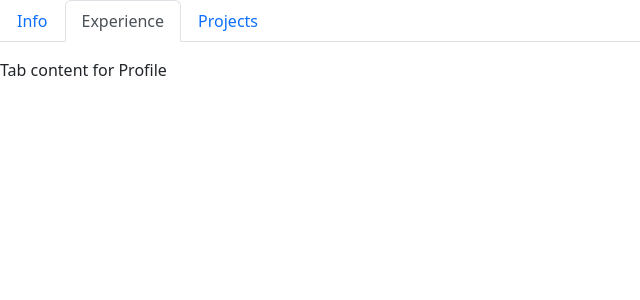
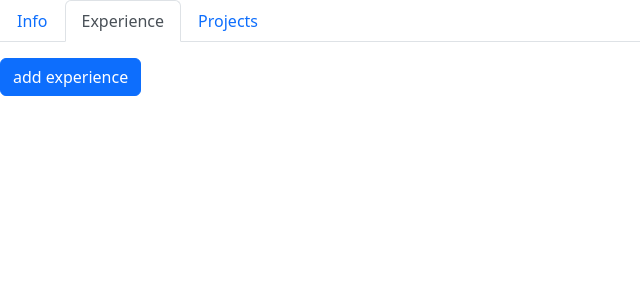
Before and after one commit to asadhmeed2/asadNx, a React (Vite) app in the folder packages/admin/: page / in a window 1280 px wide. Both pictures are taken after a click on the tab "Experience". Shown: the top 300 px of the page, without its empty margins (0-640 px from the left). Built offline with nearby package versions, Linux system fonts and the light colour scheme; no server answers.

Commit message:
admin show userExperienceTab in home page

```diff
--- a/packages/admin/src/modules/form/UserExperience/UserExperienceForm.tsx
+++ b/packages/admin/src/modules/form/UserExperience/UserExperienceTab.tsx
@@ -3,15 +3,17 @@ import React, { useCallback, useEffect, useState } from 'react'
 import {  UserExperience, userService } from '@asadnx/shared-ts'
 import { AppEnv } from '../../../env'
 import { ExperinceCard } from './components'
+import { Button } from 'react-bootstrap'
 
 
 
 
 
-export const UserExperienceForm = () => {
+export const UserExperienceTab = () => {
 
     const [userExperienc,setUserExperienc]= useState<UserExperience []>([])
 
+    const [showExpFormModal, setShowExpFormModal] = useState<boolean>(false)
 
     useEffect(() => {
         (async ()=>{
@@ -19,10 +21,16 @@ export const UserExperienceForm = () => {
 
           const res =  await userService.getUserExp(AppEnv.baseUrl);
 
+          console.log("🚀 ~ file: UserExperienceTab.tsx:23 ~ res:", res)
+
           setUserExperienc(res);
 
         })()
     }, [])
+
+    const onAddExpince = useCallback(()=>{
+      setShowExpFormModal(true)
+    },[])
 
 
   return (
@@ -31,7 +39,7 @@ export const UserExperienceForm = () => {
         return<ExperinceCard userExperince={item}/>
       })}
 
-      <button>add experience</button>
+      <Button onClick={onAddExpince}>add experience</Button>
     </div>
   )
 }
--- a/packages/admin/src/modules/form/UserExperience/components/index.ts
+++ b/packages/admin/src/modules/form/UserExperience/components/index.ts
@@ -1 +1 @@
-export * from './experinceCard'
+export * from './ExperinceCard'
--- a/packages/admin/src/modules/home/Home.tsx
+++ b/packages/admin/src/modules/home/Home.tsx
@@ -1,6 +1,7 @@
 import React from 'react'
 import { Tab, Tabs } from 'react-bootstrap'
 import { UserInfoForm } from '../form'
+import { UserExperienceTab } from '../form/UserExperience/UserExperienceTab'
 
 export const Home = () => {
   return (
@@ -14,7 +15,7 @@ export const Home = () => {
                 <UserInfoForm/>
             </Tab>
             <Tab eventKey="UserExperience" title="Experience">
-                Tab content for Profile
+                <UserExperienceTab/>
             </Tab>
             <Tab eventKey="UserProjects" title="Projects" >
                 Tab content for Contact
```
